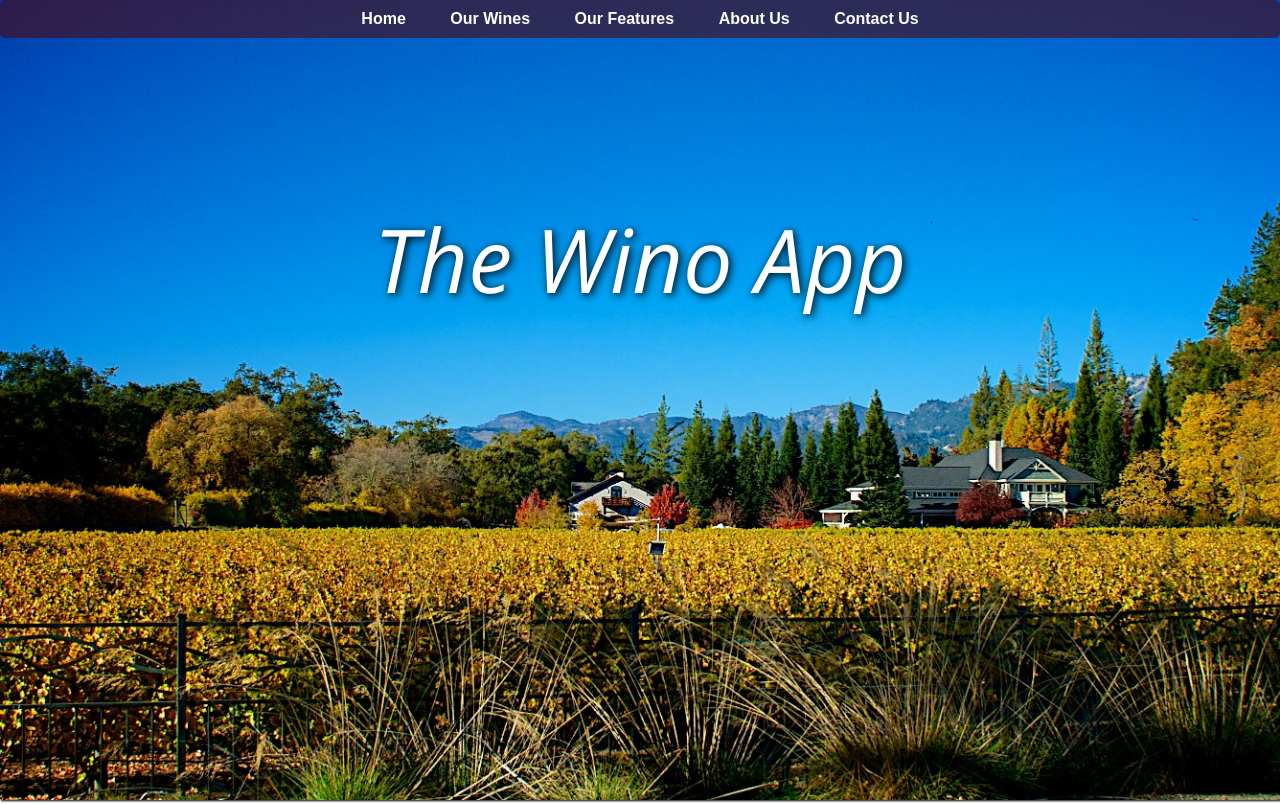
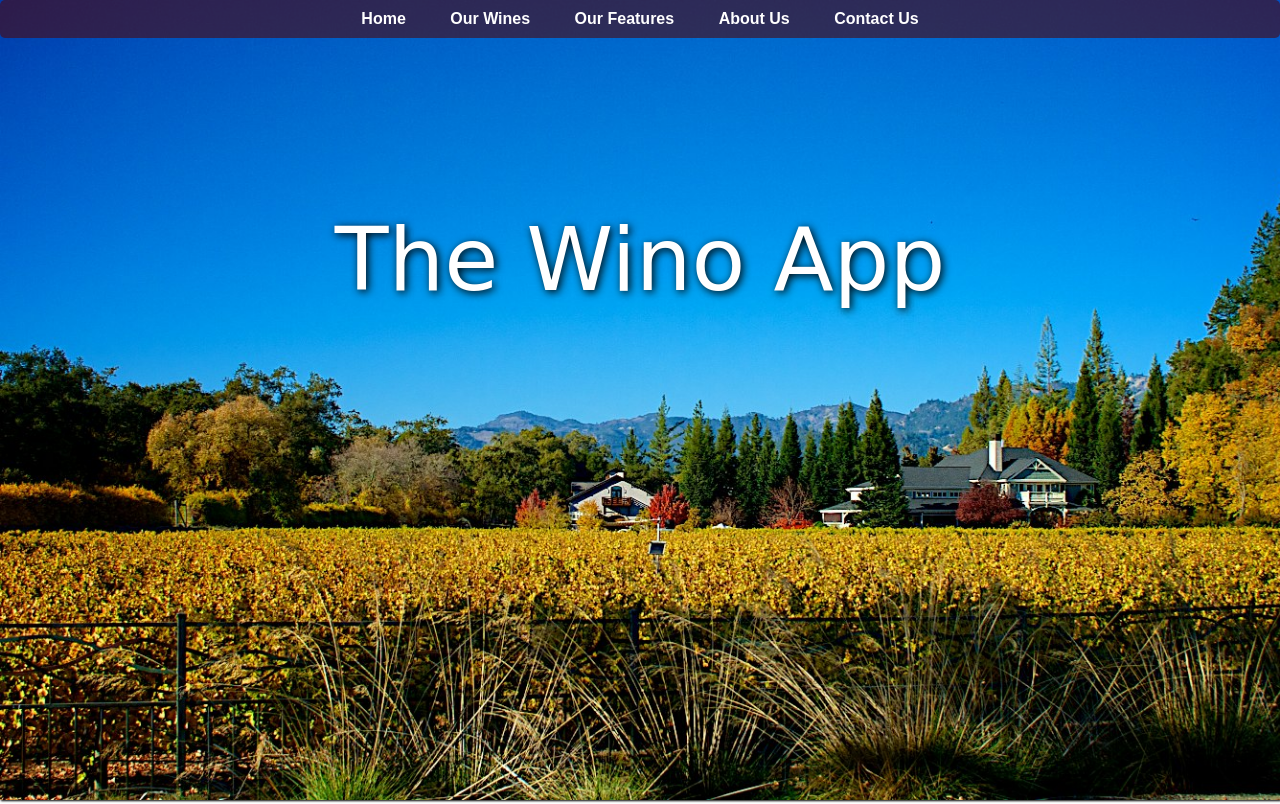
Before and after one commit to jdcarroll/dws1, a plain HTML site: page Carroll_Jeffrey_project2/index.html in a window 1280 px wide. Shown: the top 804 px of the page. Drawn offline with nearby package versions, Linux system fonts and the light colour scheme.

Commit message:
font change

```diff
--- a/Carroll_Jeffrey_project2/css/style.css
+++ b/Carroll_Jeffrey_project2/css/style.css
@@ -92,7 +92,7 @@ nav a:active {
       -ms-transform: translate(-50%, -50%);
        -o-transform: translate(-50%, -50%);
           transform: translate(-50%, -50%);
-	font: 5.5em 'Open Sans', sans-serif;
+	font: 5.5em 'Pinyon Script', cursive;
 	color: #ffffff;
 	text-shadow: 2px 2px 8px #000000;
 }
```
